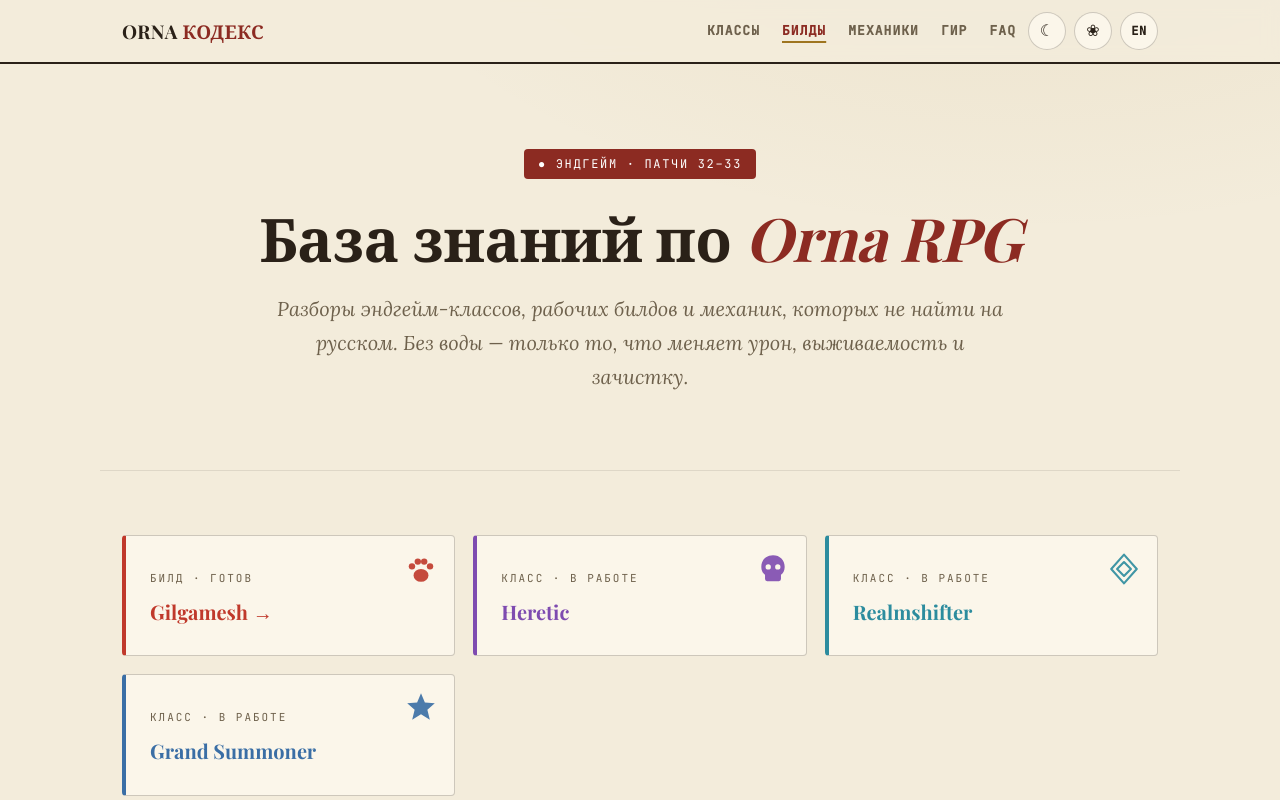
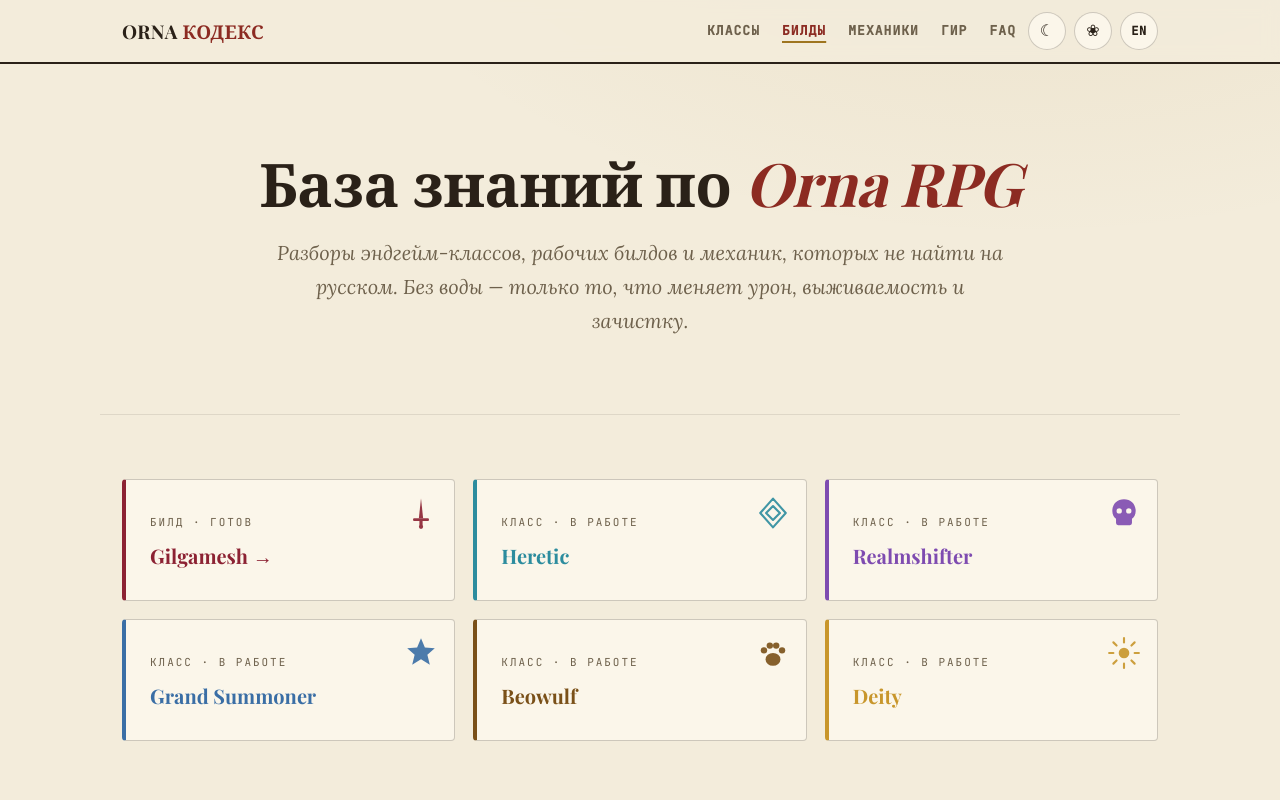
Before and after one commit to Syarogka/my, a plain HTML site: page index.html in a window 1280 px wide. Shown: the top 800 px of the page. Drawn offline with nearby package versions, Linux system fonts and the light colour scheme; a web font is replaced by a local one.

Commit message:
Add files via upload

```diff
--- a/index.html
+++ b/index.html
@@ -400,10 +400,12 @@
 /* ===========================================================
    Палитры и иконки классов
    =========================================================== */
-.cls-gilgamesh    { --class-accent: #C0392B; --class-accent-2: #8E2A20; }
-.cls-heretic      { --class-accent: #7E4BB0; --class-accent-2: #5B3486; }
-.cls-realmshifter { --class-accent: #2C8C9E; --class-accent-2: #1F6675; }
+.cls-gilgamesh    { --class-accent: #8C2233; --class-accent-2: #6A1A28; }
+.cls-heretic      { --class-accent: #2C8C9E; --class-accent-2: #1F6675; }
+.cls-realmshifter { --class-accent: #7E4BB0; --class-accent-2: #5B3486; }
 .cls-summoner     { --class-accent: #3A6EA5; --class-accent-2: #27517D; }
+.cls-beowulf      { --class-accent: #7A5018; --class-accent-2: #573910; }
+.cls-deity        { --class-accent: #C8962B; --class-accent-2: #9C7016; }
 
 /* Карточки классов на главной — в цвете класса + иконка */
 .card[class*="cls-"] { position: relative; overflow: hidden; border-left-color: var(--class-accent); }
@@ -463,15 +465,23 @@
 .lang-toggle { font-family: var(--font-mono); font-size: 12px; font-weight: 600; letter-spacing: 0.04em; }
 
 /* Вкладки лоадаутов */
-.ldtabs { display: flex; gap: 8px; flex-wrap: wrap; margin: 0 0 22px; }
-.ldtab { font-family: var(--font-mono); font-size: 13px; letter-spacing: 0.06em; text-transform: uppercase; padding: 9px 16px; border: 1px solid var(--rule); border-radius: 6px; background: transparent; color: var(--ink-soft); cursor: pointer; -webkit-tap-highlight-color: transparent; transition: background .15s, color .15s, border-color .15s; }
-.ldtab.on { color: var(--ink); border-color: var(--ink); background: var(--vellum); font-weight: 600; }
+.ldtabs { display: flex; gap: 10px; flex-wrap: wrap; margin: 0 0 22px; }
+.ldtab { font-family: var(--font-mono); font-size: 13px; letter-spacing: 0.07em; text-transform: uppercase; padding: 11px 20px; border: 2px solid var(--rule); border-radius: 7px; background: var(--vellum); color: var(--ink); cursor: pointer; font-weight: 600; -webkit-tap-highlight-color: transparent; transition: background .15s, color .15s, border-color .15s; }
+.ldtab.on { color: var(--parchment); border-color: var(--ink); background: var(--ink); }
 .ldpanel { display: none; }
 .ldpanel.on { display: block; }
 
 /* Отметка «в работе» для пустых разделов */
 .wip { color: var(--ink-soft); font-style: italic; margin-top: 8px; }
 .wip-tag { display: inline-block; font-family: var(--font-mono); font-size: 11px; letter-spacing: 0.12em; text-transform: uppercase; font-style: normal; color: var(--oxblood); border: 1px solid var(--oxblood); border-radius: 4px; padding: 3px 9px; margin-right: 10px; }
+
+/* Спек-вкладки (Рудиарий / Геркулес) — верхний уровень */
+.spectabs { display: flex; gap: 12px; flex-wrap: wrap; margin: 0 0 26px; }
+.spectab { font-family: var(--font-mono); font-size: 14px; letter-spacing: 0.09em; text-transform: uppercase; padding: 14px 28px; border: 2px solid var(--ink); border-radius: 9px; background: var(--vellum); color: var(--ink); cursor: pointer; font-weight: 700; -webkit-tap-highlight-color: transparent; transition: background .15s, color .15s, border-color .15s, transform .08s, box-shadow .15s; }
+.spectab:active { transform: translateY(1px); }
+.spectab.on { color: #fff; background: var(--oxblood); border-color: var(--oxblood); box-shadow: 0 3px 0 rgba(0,0,0,0.14); }
+.specpanel { display: none; }
+.specpanel.on { display: block; }
 
 </style>
 </head>
@@ -498,7 +508,6 @@
 
 <main>
   <section class="hero wrap">
-    <span class="tag">● Эндгейм · патчи 32–33</span>
     <h1>База знаний по <span class="accent">Orna RPG</span></h1>
     <p class="lead">Разборы эндгейм-классов, рабочих билдов и механик, которых не найти на русском. Без воды — только то, что меняет урон, выживаемость и зачистку.</p>
 
@@ -507,17 +516,17 @@
   <section id="bildy" class="wrap">
     <div class="grid">
       <a class="card featured cls-gilgamesh" href="gilgamesh-ursa.html">
-        <span class="cls-icon" aria-hidden="true"><svg viewBox="0 0 64 64" fill="currentColor"><ellipse cx="32" cy="44" rx="14" ry="12"/><circle cx="15" cy="27" r="6"/><circle cx="26" cy="18" r="6"/><circle cx="38" cy="18" r="6"/><circle cx="49" cy="27" r="6"/></svg></span>
+        <span class="cls-icon" aria-hidden="true"><svg viewBox="0 0 64 64" fill="currentColor"><path d="M32 4 36 42 28 42Z"/><rect x="17" y="42" width="30" height="5" rx="2"/><rect x="29" y="47" width="6" height="9"/><circle cx="32" cy="58" r="4"/></svg></span>
         <span class="k">Билд · готов</span>
         <h3>Gilgamesh →</h3>
       </a>
       <a class="card cls-heretic" href="#">
-        <span class="cls-icon" aria-hidden="true"><svg viewBox="0 0 64 64" fill="currentColor" fill-rule="evenodd"><path d="M32 6C19 6 10 15 10 28c0 7 3 12 7 15v8a4 4 0 0 0 4 4h22a4 4 0 0 0 4-4v-8c4-3 7-8 7-15C54 15 45 6 32 6Zm-9 17a5 5 0 1 1 0 10 5 5 0 0 1 0-10Zm18 0a5 5 0 1 1 0 10 5 5 0 0 1 0-10Z"/></svg></span>
+        <span class="cls-icon" aria-hidden="true"><svg viewBox="0 0 64 64" fill="none" stroke="currentColor" stroke-width="4" stroke-linejoin="round"><path d="M32 5 56 32 32 59 8 32Z"/><path d="M32 19 45 32 32 45 19 32Z"/></svg></span>
         <span class="k">Класс · в работе</span>
         <h3>Heretic</h3>
       </a>
       <a class="card cls-realmshifter" href="#">
-        <span class="cls-icon" aria-hidden="true"><svg viewBox="0 0 64 64" fill="none" stroke="currentColor" stroke-width="4" stroke-linejoin="round"><path d="M32 5 56 32 32 59 8 32Z"/><path d="M32 19 45 32 32 45 19 32Z"/></svg></span>
+        <span class="cls-icon" aria-hidden="true"><svg viewBox="0 0 64 64" fill="currentColor" fill-rule="evenodd"><path d="M32 6C19 6 10 15 10 28c0 7 3 12 7 15v8a4 4 0 0 0 4 4h22a4 4 0 0 0 4-4v-8c4-3 7-8 7-15C54 15 45 6 32 6Zm-9 17a5 5 0 1 1 0 10 5 5 0 0 1 0-10Zm18 0a5 5 0 1 1 0 10 5 5 0 0 1 0-10Z"/></svg></span>
         <span class="k">Класс · в работе</span>
         <h3>Realmshifter</h3>
       </a>
@@ -525,6 +534,16 @@
         <span class="cls-icon" aria-hidden="true"><svg viewBox="0 0 64 64" fill="currentColor"><path d="M32 4l7.3 17.5L58 23 44 35.2 48.6 54 32 43.7 15.4 54 20 35.2 6 23l18.7-1.5z"/></svg></span>
         <span class="k">Класс · в работе</span>
         <h3>Grand Summoner</h3>
+      </a>
+      <a class="card cls-beowulf" href="#">
+        <span class="cls-icon" aria-hidden="true"><svg viewBox="0 0 64 64" fill="currentColor"><ellipse cx="32" cy="44" rx="14" ry="12"/><circle cx="15" cy="27" r="6"/><circle cx="26" cy="18" r="6"/><circle cx="38" cy="18" r="6"/><circle cx="49" cy="27" r="6"/></svg></span>
+        <span class="k">Класс · в работе</span>
+        <h3>Beowulf</h3>
+      </a>
+      <a class="card cls-deity" href="#">
+        <span class="cls-icon" aria-hidden="true"><svg viewBox="0 0 64 64" fill="none" stroke="currentColor" stroke-width="4" stroke-linecap="round"><circle cx="32" cy="32" r="10" fill="currentColor" stroke="none"/><path d="M32 4v8M32 52v8M4 32h8M52 32h8M12 12l6 6M46 46l6 6M52 12l-6 6M18 46l-6 6"/></svg></span>
+        <span class="k">Класс · в работе</span>
+        <h3>Deity</h3>
       </a>
     </div>
   </section>
```
